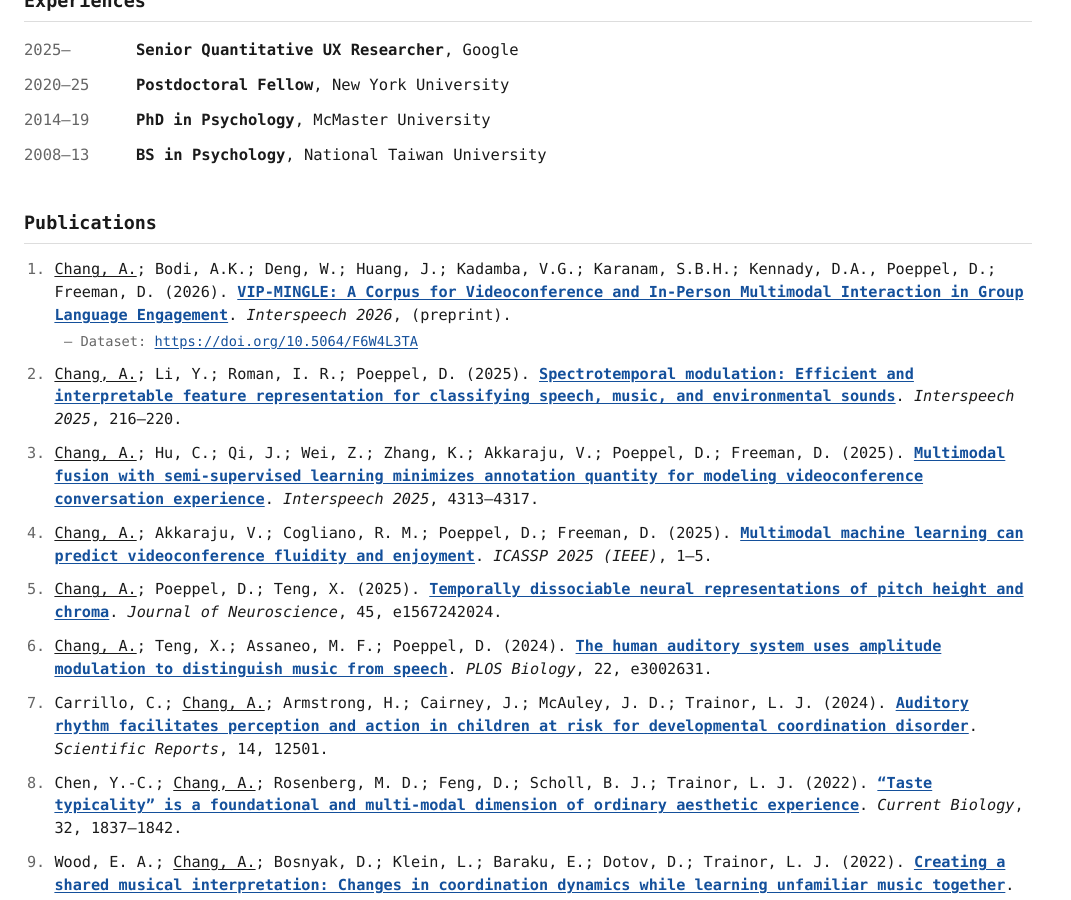
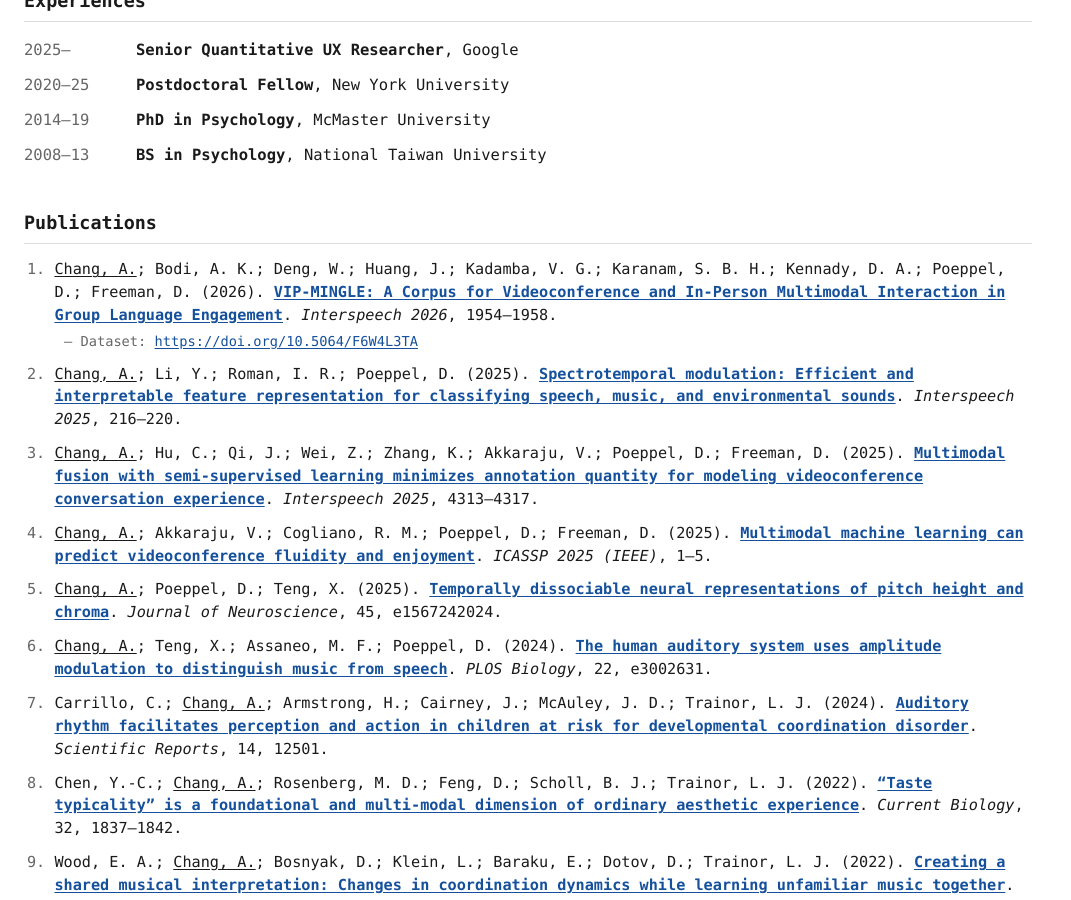
Before and after one commit to curlsloth/curlsloth.github.io, a Jekyll site: the page built from index.md, in a window 1280 px wide and 900 px high, scrolled down 1129 px. Shown: the whole window, without its empty margins (0-1071 px from the left). Built offline with Jekyll 4.4.1, drawn with Linux system fonts in a browser that asks for light colours.

Commit message:
Update VIP-MINGLE with final Interspeech 2026 citation
Replace the arXiv preprint DOI with the proceedings DOI, add page numbers,
drop the "(preprint)" note, and fix the author list separator and initial
spacing to match the rest of the file.

Co-Authored-By: Claude Opus 5 (1M context) <noreply@anthropic.com>

```diff
--- a/_data/publications.yml
+++ b/_data/publications.yml
@@ -10,11 +10,11 @@
 publications:
 
   - title: "VIP-MINGLE: A Corpus for Videoconference and In-Person Multimodal Interaction in Group Language Engagement"
-    authors: "Chang, A.; Bodi, A.K.; Deng, W.; Huang, J.; Kadamba, V.G.; Karanam, S.B.H.; Kennady, D.A., Poeppel, D.; Freeman, D."
+    authors: "Chang, A.; Bodi, A. K.; Deng, W.; Huang, J.; Kadamba, V. G.; Karanam, S. B. H.; Kennady, D. A.; Poeppel, D.; Freeman, D."
     venue: "Interspeech 2026"
     year: 2026
-    pages: "(preprint)"
-    doi: "10.48550/arXiv.2607.13614"
+    pages: "1954–1958"
+    doi: "10.21437/Interspeech.2026-2367"
     dataset_doi: "10.5064/F6W4L3TA"
 
   - title: "Spectrotemporal modulation: Efficient and interpretable feature representation for classifying speech, music, and environmental sounds"
```
